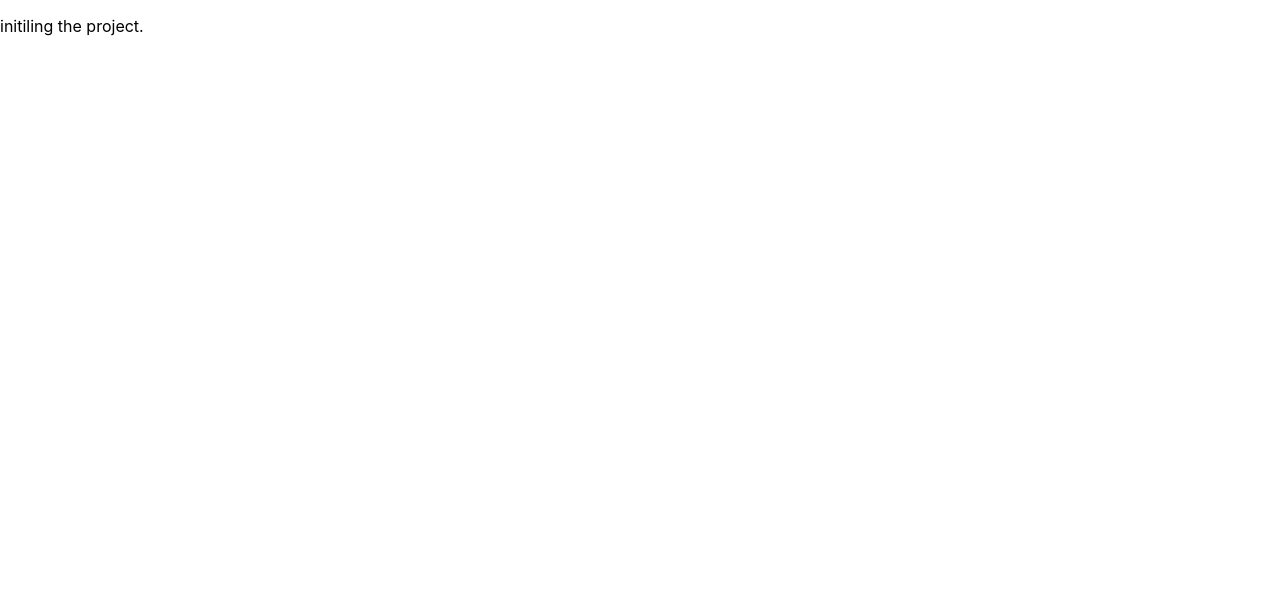
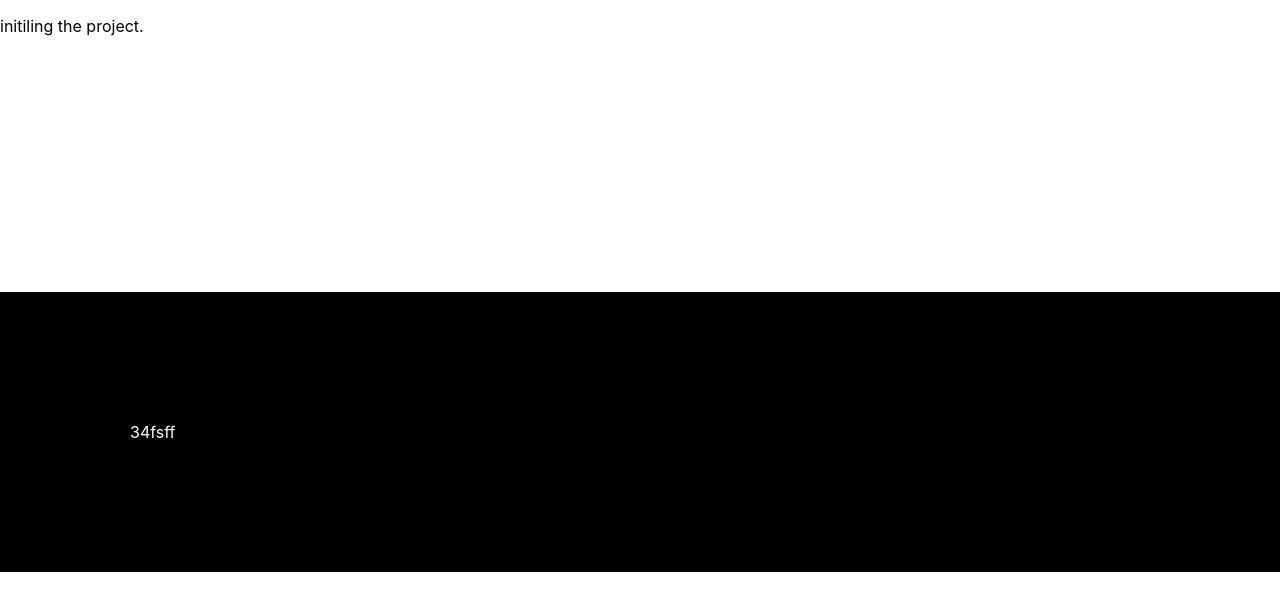
Before and after one commit to Raushankumar-prog/Zealblog, a React (Create React App) app in the folder fronted/: page / in a window 1280 px wide. Shown: the top 610 px of the page. Built offline with nearby package versions, Linux system fonts and the light colour scheme.

Commit message:
making the footer of pade

```diff
--- a/fronted/src/App.js
+++ b/fronted/src/App.js
@@ -1,11 +1,12 @@
 
 import './App.css';
-
+import Footer from './Components/footer/footer';
 function App() {
   return (
     <div className="hu">
      <p>initiling the project.
      </p>
+     <Footer/>
     </div>
   );
 }
--- a/fronted/src/Components/footer/footer.css
+++ b/fronted/src/Components/footer/footer.css
@@ -0,0 +1,11 @@
+.size{
+    width:90%;
+    height:45%;
+    border:2px dashed black;
+    color:white;
+    background-color: black;
+    margin-top: 20%;
+    padding-left: 10%;
+    padding-top:10%;
+    padding-bottom: 10%;
+}
--- a/fronted/src/Components/footer/footer.js
+++ b/fronted/src/Components/footer/footer.js
@@ -1 +1,12 @@
 import './footer.css';
+
+
+const Footer = () => {
+    return ( <div className="footer">
+            <div className="size">
+                34fsff
+            </div>
+    </div> );
+}
+
+export default Footer;
```
